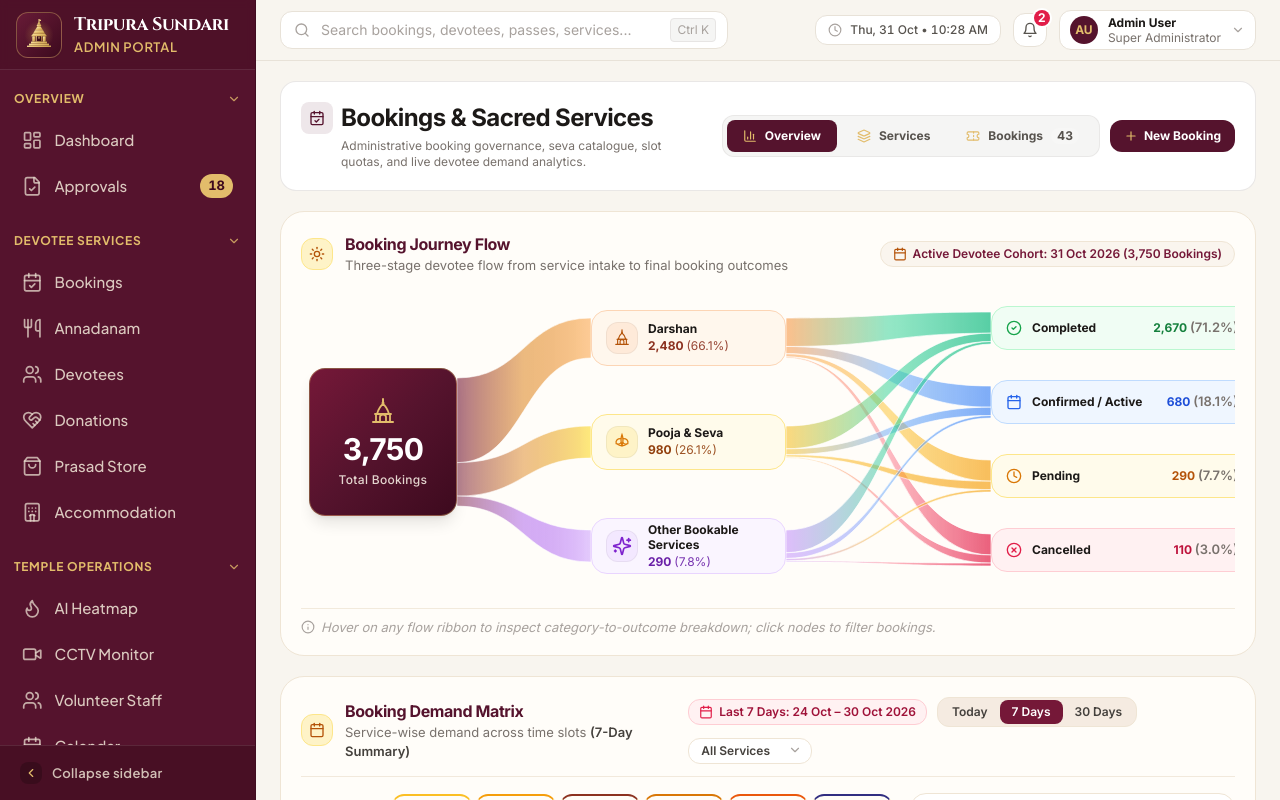
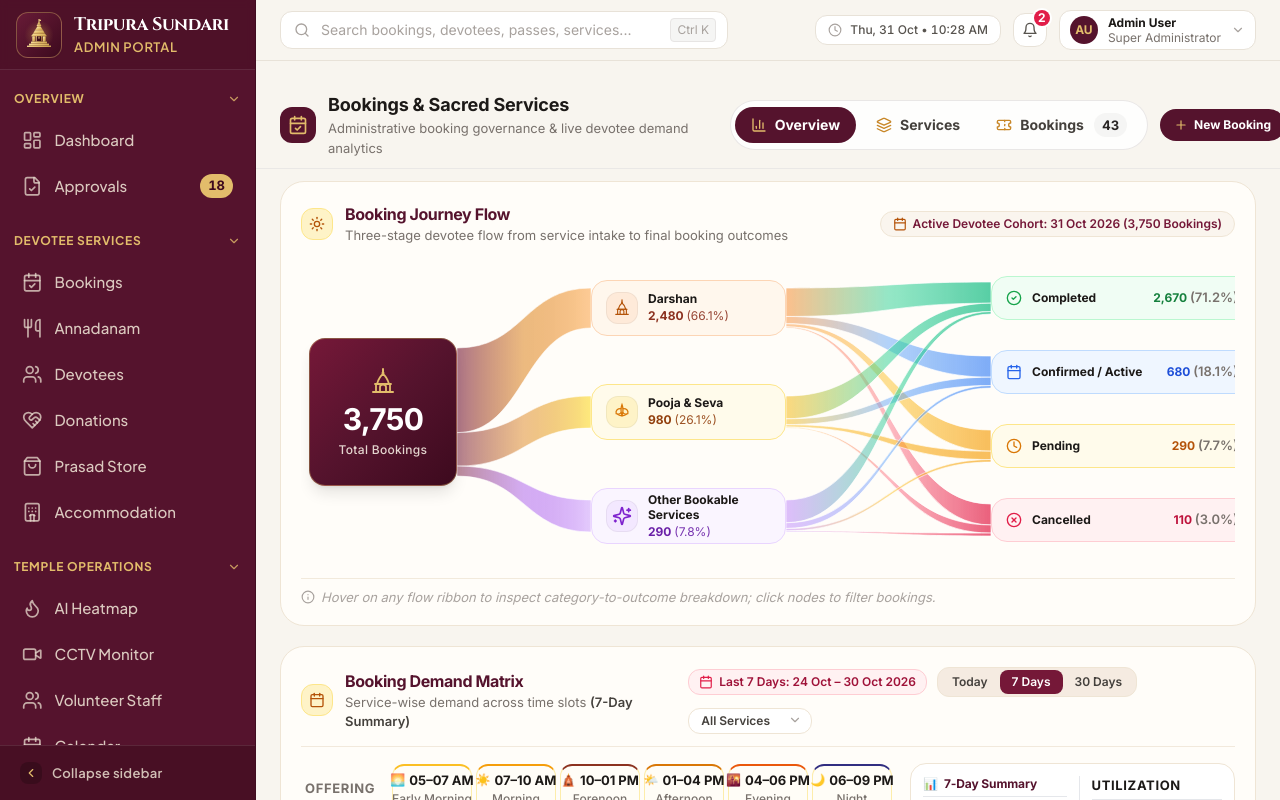
Before and after one commit to PraneethGwcSE/Tripura_Sundhari_Temple_Admin, a React (Vite) app: page /bookings in a window 1280 px wide. Shown: the top 800 px of the page. Built offline with nearby package versions, Linux system fonts and the light colour scheme.

Commit message:
feat: elevate 3 primary tabs to sticky top navigation bar in Sacred Services

```diff
--- a/src/pages/SacredServices.jsx
+++ b/src/pages/SacredServices.jsx
@@ -6,7 +6,6 @@ import {
   Ticket,
   Plus,
   CalendarCheck,
-  CheckCircle2,
 } from 'lucide-react';
 import { DarshanBookingProvider, useDarshanBookings } from '../context/DarshanBookingContext';
 import BookingOverviewTab from '../components/bookings/BookingOverviewTab';
@@ -52,37 +51,43 @@ function SacredServicesContent() {
 
   return (
     <div className="space-y-5 pb-12">
-      {/* Top Page Header */}
-      <div className="bg-white rounded-2xl border border-stone-200/90 p-4 sm:p-5 shadow-2xs flex flex-col md:flex-row md:items-center justify-between gap-4">
-        <div>
-          <div className="flex items-center gap-2">
-            <div className="w-8 h-8 rounded-lg bg-[#55132D]/10 text-[#55132D] flex items-center justify-center shrink-0">
-              <CalendarCheck className="w-4 h-4" />
-            </div>
-            <h1 className="text-xl sm:text-2xl font-bold text-stone-900 tracking-tight font-serif">
+      {/* ========================================================
+          TOP STICKY NAVIGATION BAR (Prominent, Fixed & Accessible)
+         ======================================================== */}
+      <header className="sticky top-0 z-30 bg-[#F8F5EF]/95 backdrop-blur-md py-2.5 -mt-2 -mx-4 px-4 sm:-mx-5 sm:px-5 lg:-mx-6 lg:px-6 border-b border-stone-200/80 shadow-2xs flex flex-col md:flex-row md:items-center justify-between gap-3 transition-all">
+        {/* Left: Module Title & Context */}
+        <div className="flex items-center gap-3">
+          <div className="w-9 h-9 rounded-xl bg-[#55132D] text-white flex items-center justify-center shadow-xs shrink-0">
+            <CalendarCheck className="w-5 h-5 text-[#E2BC6B]" />
+          </div>
+          <div>
+            <h1 className="text-base sm:text-lg font-bold text-stone-900 font-serif leading-tight">
               Bookings & Sacred Services
             </h1>
+            <p className="text-[11px] text-stone-500 font-sans hidden sm:block">
+              Administrative booking governance & live devotee demand analytics
+            </p>
           </div>
-          <p className="text-xs text-stone-500 mt-1 ml-10">
-            Administrative booking governance, seva catalogue, slot quotas, and live devotee demand analytics.
-          </p>
         </div>
 
-        {/* Right Section: Primary 3 Navigation Tabs + Action Button */}
-        <div className="flex flex-wrap items-center gap-2.5 shrink-0 self-start md:self-auto">
-          {/* Strictly 3 Primary Tabs: Overview, Services, Bookings */}
-          <div className="flex items-center gap-1 p-1 bg-stone-100 rounded-xl border border-stone-200/80 text-xs">
+        {/* Center / Right: Primary Navigation Pill Bar (Overview | Services | Bookings) */}
+        <div className="flex items-center gap-3 self-start md:self-auto">
+          {/* Exactly matches user reference image pill container */}
+          <nav
+            aria-label="Bookings module primary navigation"
+            className="inline-flex items-center gap-1 p-1 bg-white/90 backdrop-blur-xs rounded-2xl sm:rounded-full border border-stone-200/90 shadow-2xs text-xs sm:text-sm"
+          >
             {/* TAB 1: OVERVIEW */}
             <button
               type="button"
               onClick={() => handleTabChange('overview')}
-              className={`px-3.5 sm:px-4 py-2 font-bold rounded-lg transition-all flex items-center gap-2 whitespace-nowrap cursor-pointer ${
+              className={`px-4 py-2 font-bold rounded-xl sm:rounded-full transition-all flex items-center gap-2 whitespace-nowrap cursor-pointer select-none ${
                 activeTab === 'overview'
                   ? 'bg-[#55132D] text-white shadow-xs'
-                  : 'text-stone-600 hover:text-stone-900'
+                  : 'text-stone-700 hover:text-stone-900 hover:bg-stone-100/70'
               }`}
             >
-              <BarChart3 className="w-3.5 h-3.5 text-[#E2BC6B]" />
+              <BarChart3 className={`w-4 h-4 ${activeTab === 'overview' ? 'text-[#E2BC6B]' : 'text-[#C88728]'}`} />
               <span>Overview</span>
             </button>
 
@@ -90,13 +95,13 @@ function SacredServicesContent() {
             <button
               type="button"
               onClick={() => handleTabChange('services')}
-              className={`px-3.5 sm:px-4 py-2 font-bold rounded-lg transition-all flex items-center gap-2 whitespace-nowrap cursor-pointer ${
+              className={`px-4 py-2 font-bold rounded-xl sm:rounded-full transition-all flex items-center gap-2 whitespace-nowrap cursor-pointer select-none ${
                 activeTab === 'services'
                   ? 'bg-[#55132D] text-white shadow-xs'
-                  : 'text-stone-600 hover:text-stone-900'
+                  : 'text-stone-700 hover:text-stone-900 hover:bg-stone-100/70'
               }`}
             >
-              <Layers className="w-3.5 h-3.5 text-[#E2BC6B]" />
+              <Layers className={`w-4 h-4 ${activeTab === 'services' ? 'text-[#E2BC6B]' : 'text-[#C88728]'}`} />
               <span>Services</span>
             </button>
 
@@ -104,31 +109,37 @@ function SacredServicesContent() {
             <button
               type="button"
               onClick={() => handleTabChange('bookings')}
-              className={`px-3.5 sm:px-4 py-2 font-bold rounded-lg transition-all flex items-center gap-2 whitespace-nowrap cursor-pointer ${
+              className={`px-4 py-2 font-bold rounded-xl sm:rounded-full transition-all flex items-center gap-2 whitespace-nowrap cursor-pointer select-none ${
                 activeTab === 'bookings'
                   ? 'bg-[#55132D] text-white shadow-xs'
-                  : 'text-stone-600 hover:text-stone-900'
+                  : 'text-stone-700 hover:text-stone-900 hover:bg-stone-100/70'
               }`}
             >
-              <Ticket className="w-3.5 h-3.5 text-[#E2BC6B]" />
+              <Ticket className={`w-4 h-4 ${activeTab === 'bookings' ? 'text-[#E2BC6B]' : 'text-[#C88728]'}`} />
               <span>Bookings</span>
-              <span className="text-[10px] bg-white/20 px-1.5 py-0.2 rounded-full font-sans font-bold">
+              <span
+                className={`text-[11px] px-2 py-0.5 rounded-full font-bold font-sans ml-0.5 ${
+                  activeTab === 'bookings'
+                    ? 'bg-white/20 text-white'
+                    : 'bg-stone-100 text-stone-800'
+                }`}
+              >
                 {bookings.length}
               </span>
             </button>
-          </div>
+          </nav>
 
           {/* Quick Create Booking Button */}
           <button
             type="button"
             onClick={() => setIsCreateOpen(true)}
-            className="px-3.5 py-2 bg-[#55132D] hover:bg-[#681B37] text-white text-xs font-bold rounded-xl shadow-xs flex items-center gap-1.5 transition-colors cursor-pointer"
+            className="px-3.5 py-2 bg-[#55132D] hover:bg-[#681B37] text-white text-xs font-bold rounded-xl sm:rounded-full shadow-xs flex items-center gap-1.5 transition-colors cursor-pointer shrink-0"
           >
             <Plus className="w-3.5 h-3.5 text-[#E2BC6B]" />
-            <span>New Booking</span>
+            <span className="hidden sm:inline">New Booking</span>
           </button>
         </div>
-      </div>
+      </header>
 
       {/* ========================================================
           SECTION 1: OVERVIEW — Booking Analytics
```
